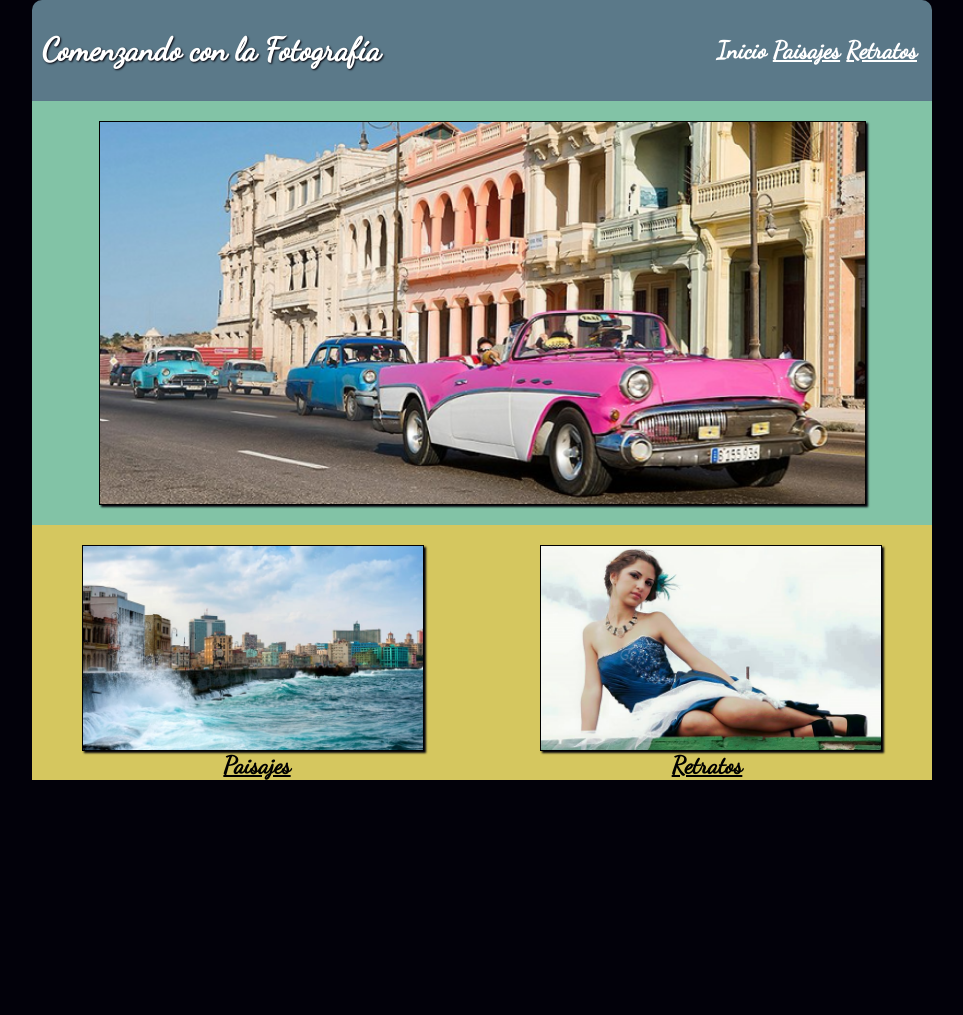
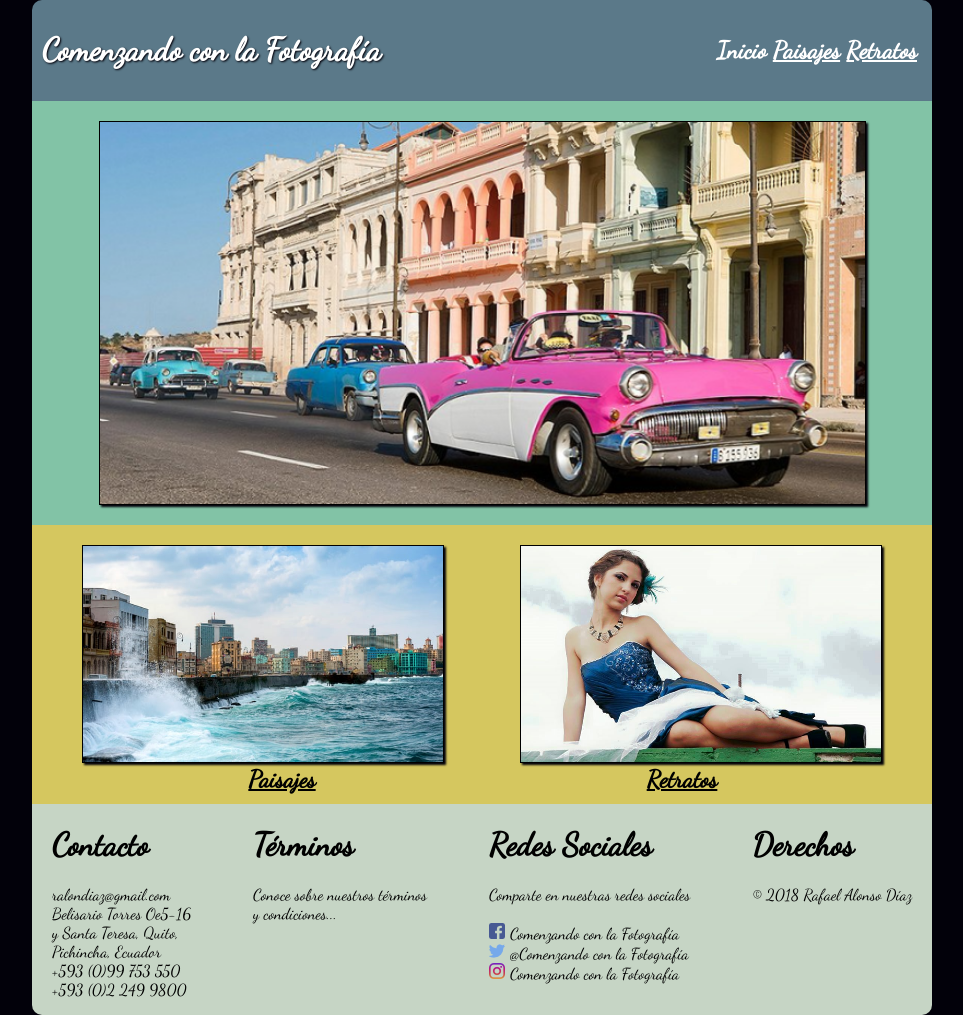
Before and after one commit to ralondiaz/Proyecto2CSS, a plain HTML site: page index.html in a window 1280 px wide. Shown: the whole page, without its empty margins (158-1121 px from the left). Before the commit the page ends 800 px from the top, so only its background shows below. Drawn offline with Linux system fonts and the light colour scheme.

Commit message:
desarrollo de pagina index.html ver14_11_2018 y hoja de estilo seleccion iconos redes sociales

```diff
--- a/css/styles.css
+++ b/css/styles.css
@@ -50,49 +50,105 @@ a {
 	margin: 0px;
 	background-color: #82c3a6;
 }
-.img_sec, .img_txt {
+.img_sec {
 	margin: 0px;
 	background-color: #d5c75f;
+	padding: 0px 0px 10px 0px;;
+	width: 100%;
 }
-.img_main,.img_sec,.img_txt, figcaption {
+.img_main,.img_sec {
 	display: flex;
 	justify-content: center;
 	align-items: center;
 }
-#img_sec1, #img_sec2, figcaption {
-	width: 50%;
+.img_sec div, figcaption {
+	width: 400px;
 	margin: 0px;
 }
-#img_sec1 {
+figcaption {
+	text-align: center;
+}
+.img_sec a {
+	color: #000000;
+	font-size: 150%;
+	font-weight: bold;
+	margin: 0px;
+	padding: 0px;
+}
+.img_sec1 {
 	display: flex;
 	justify-content: flex-start;
 	align-items: center;
-	padding: 20px 0px 0px 50px;
+	padding-top: 20px;
+	padding-left: 20px;
+	padding-bottom: 2px;
 }
-#img_sec2 {
+.img_sec1 img:hover {
+ -webkit-transform: rotate(10deg);
+ -moz-transform: rotate(10deg);
+ -ms-transform: rotate(10deg);
+ transform: rotate(10deg);
+}
+.img_sec2 {
 	display: flex;
 	justify-content: flex-end;
 	align-items: center;
-	padding: 20px 50px 0px 0px;
+	padding-top: 20px;
+	padding-right: 20px;
+	padding-bottom: 2px;
 }
-img {
+.img_sec2 img:hover {
+    transform: translate(20px, -5px);
+    -ms-transform: translate(20px, -5px); /* IE 9 */
+    -webkit-transform: translate(20px, -5px); /* Safari y Chrome */
+    -moz-transform: translate(20px, -5px); /* Firefox */
+}
+.text1 {
+	display: flex;
+	justify-content: flex-start;
+	align-items: center;
+}
+.text2 {
+	display: flex;
+	justify-content: flex-end;
+	align-items: center;
+}
+ .img_main img, .img_sec2 img, .img_sec1 img {
   -webkit-box-shadow: 2px 2px 2px #02010a;
   -moz-box-shadow: 2px 2px 2px #02010a;
 	border: 1px solid;
 }
-.img_txt a {
-	color: #000000;
-	font-size: 150%;
-	font-weight: bold;
+
+
+/* Estilos del footer */
+
+.footer {
+	margin: 0px;
+	border: 0px;
+	padding: 0px;
+	border-radius: 0px 0px 10px 10px;
+	background-color: #C6d5c5;
+	display: flex;
+	justify-content: space-between;
 }
-.img_txt  {
-	padding: 0px;
+.footer div {
+	width: 200;
 }
-
+.contacto {
+	padding-left: 20px;
+}
+.derechos {
+	padding-right: 20px;
+}
+.icons img{
+	width: 16px;
+	height: 16px;
+	padding: 0px 5px 0px 0px;
+}
 /* Uso de @media */
 @media (min-width: 900px) {
 	/* Container y sus elementos */
-	.container {
+	.container, .img_sec, .footer {
 		display: -webkit-flex;
 		display: flex;
 		-webkit-flex-flow: row wrap;
@@ -116,11 +172,18 @@ img {
 		margin-left: auto;
 		margin-right: auto;
 	}
+	.img1 {
+		 width: 85%;
+	}
+	.img2, .img3 {
+		 width: 90%;
+	}
+
 }
 
 @media (max-width: 899px) {
 		/* Container e imagenes */
-	.container, .images, .img_sec {
+	.container, .images, .img_sec, .footer {
 		display: -webkit-flex;
 		display: flex;
 		-webkit-flex-flow: column wrap;
@@ -129,10 +192,10 @@ img {
 	.container, div {
 		padding: 0px;
 	}
-	#img_sec1, #img_sec2 {
-		padding: 20px 0px 20px 0px;
+	.img_sec1, .img_sec2 {
+		padding: 10px 0px 10px 0px;
 	}
-	.navbar_top, .titulo, #img_sec1, #img_sec2 {
+	.navbar_top, .titulo, .img_sec1, .img_sec2 {
 		display: flex;
 		justify-content: center;
 		align-items: center;
@@ -141,8 +204,32 @@ img {
 	.titulo h1 {
 		text-align: center;
 	}
-	#img_sec1, #img_sec2 {
+	.img_sec div {
 		width: 100%;
+	}
+	.img1, .img2, .img3 {
+		 width: 90%;
+	}
+	.img_sec1 {
+		order: 1;
+	}
+	.img_sec2 {
+		order: 3;
+	}
+	.text1 {
+		padding: 0px 0px 3px 0px;
+		order: 2;
+	}
+	.text2 {
+		padding: 3px 0px 3px 0px;
+		order: 4;
+	}
+	.img_sec a {
+		font-size: 120%;
+	}
+	.footer div {
+		width: 100%;
+		padding-left: 30px;
 	}
 }
 
--- a/index.html
+++ b/index.html
@@ -23,28 +23,71 @@
     </div>
     <figure class="images">
       <div class="img_main">
-              <img src="images/hab.png" alt="Paisajes Cubanos" width="85%">
+        <img src="images/hab.png" class="img1" alt="Paisajes Urbanos Cubanos">
       </div>
       <div class="img_sec">
-            <div id="img_sec1">
-              <img src="images/malecon.png" alt="Paisajes" width="85%">
+        <div class="img_sec1">
+          <img src="images/malecon.png" class="img2" alt="Paisajes">
         </div>
-            <div id="img_sec2">
-              <img src="images/retrato.png" alt="Retratos" width="85%">
+        <div class="img_sec2">
+          <img src="images/retrato.png" class="img3" alt="Retratos">
         </div>
-          </div>
-          <div class="img_txt">
-            <figcaption id="text1">
+        <div class="text1">
+          <figcaption>
             <a href="paisajes.html">Paisajes</a>
           </figcaption>
-            <figcaption id="tex2">
+        </div>
+        <div class="text2">
+          <figcaption>
             <a href="retratos.html">Retratos</a>
           </figcaption>
         </div>
-
-
-
-
+      </div>
     </figure>
+    <footer>
+      <div class="footer">
+        <div class="contacto">
+          <h1>
+            Contacto
+          </h1>
+          <p>
+            ralondiaz@gmail.com <br>
+            Belisario Torres Oe5-16 <br>
+            y Santa Teresa, Quito,<br>
+            Pichincha, Ecuador <br>
+            +593 (0)99 753 550 <br>
+            +593 (0)2 249 9800
+          </p>
+        </div>
+        <div class="terminos">
+          <h1>
+            T&eacuterminos
+          </h1>
+          <p>
+            Conoce sobre nuestros t&eacuterminos <br>
+            y condiciones...
+          </p>
+        </div>
+        <div class="redes sociales">
+          <h1>
+            Redes Sociales
+          </h1>
+          <p class="icons">
+            Comparte en nuestras redes sociales <br><br>
+            <img src="images/icon_facebook.png" alt="Facebook">Comenzando con la Fotograf&iacutea <br>
+            <img src="images/icon_twitter.png" alt="Twitter">@Comenzando con la Fotograf&iacutea <br>
+            <img src="images/icon_instagram.png" alt="Instagram">Comenzando con la Fotograf&iacutea <br>
+          </p>
+        </div>
+        <div class="derechos">
+          <h1>
+            Derechos
+          </h1>
+          <p>
+            &copy; 2018 Rafael Alonso D&iacuteaz
+          </p>
+        </div>
+      </div>
+    </footer>
   </body>
 </html>
```
Also changed, not shown: images/icon_facebook.png (added), images/icon_instagram.png (added), images/icon_twitter.png (added). Lines whose indentation alone changed are shown as unchanged.
